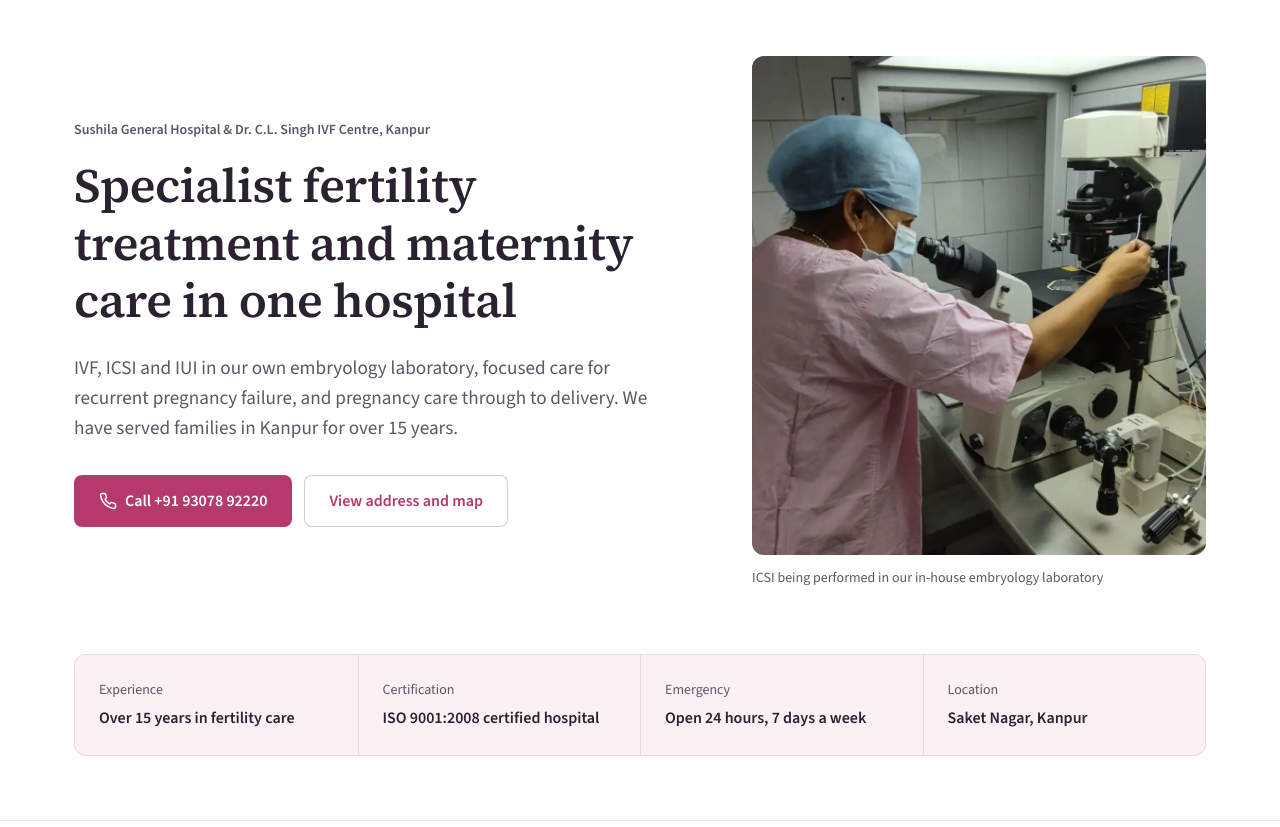
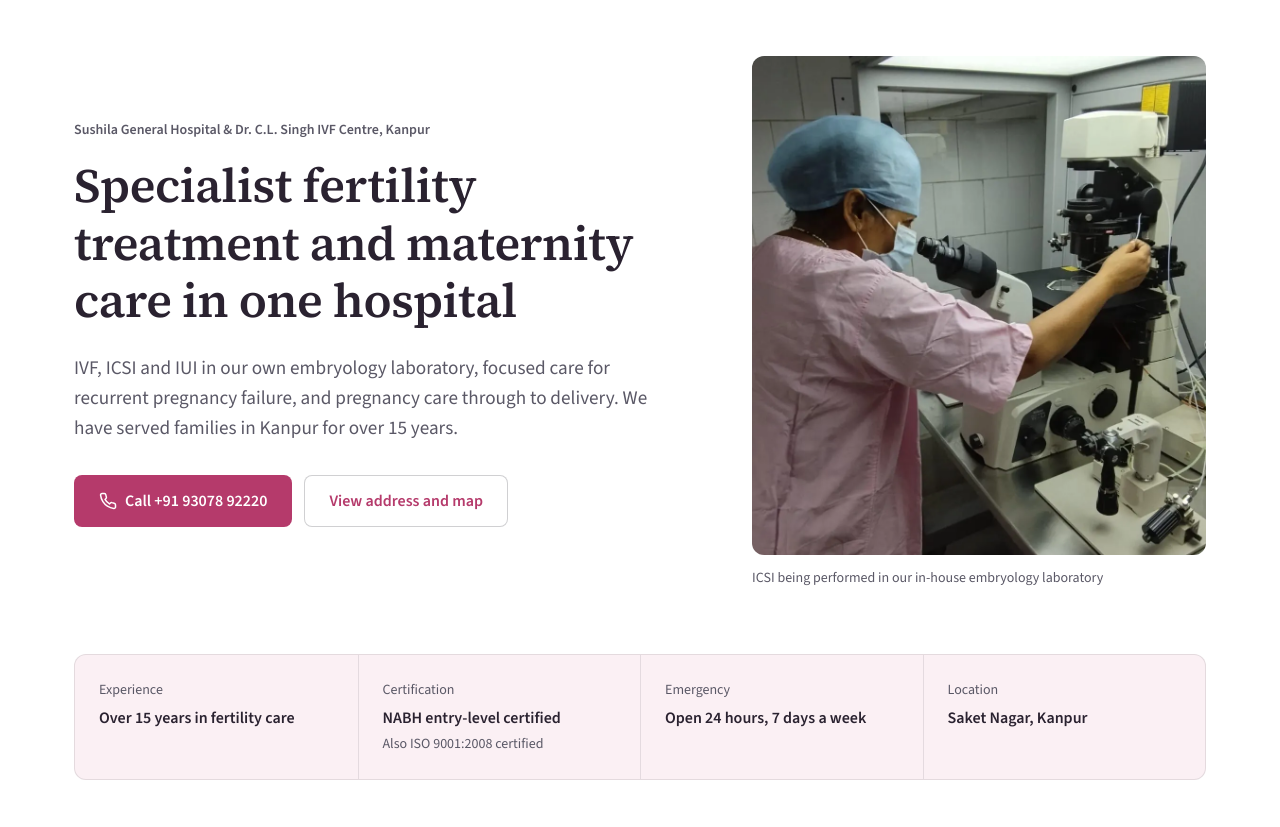
Before and after one commit to Aryankushwah4845/IVF, a plain HTML site: page index.html in a window 1280 px wide. Shown: the part 125-952 px from the top of the page. Drawn offline with nearby package versions, Linux system fonts and the light colour scheme.

Commit message:
Add NABH entry-level certification
Co-Authored-By: Claude Opus 5.5 <noreply@anthropic.com>
Claude-Session: https://claude.ai/code/session_019LjneJyz8hkt8o3xJbMmMc

```diff
--- a/assets/css/style.css
+++ b/assets/css/style.css
@@ -165,6 +165,7 @@ address { font-style: normal; }
 .facts > div:first-child { border-left: 0; }
 .facts dt { font-size: var(--text-secondary); color: var(--muted); margin-bottom: 4px; }
 .facts dd { margin: 0; font-weight: var(--w-semibold); color: var(--heading); }
+.facts-sub { display: block; margin-top: 2px; font-size: var(--text-secondary); font-weight: var(--w-regular); color: var(--muted); }
 
 /* ---------- Sections ---------- */
 .section { padding: var(--s7) 0; }
--- a/index.html
+++ b/index.html
@@ -4,7 +4,7 @@
   <meta charset="utf-8">
   <meta name="viewport" content="width=device-width, initial-scale=1">
   <title>Sushila General Hospital &amp; Dr. C.L. Singh IVF Centre, Kanpur | IVF, ICSI, IUI and Maternity Care</title>
-  <meta name="description" content="Fertility and maternity hospital in Saket Nagar, Kanpur. IVF, ICSI and IUI with an in-house embryology lab, care for recurrent pregnancy failure, laparoscopy, hysteroscopy, high-risk pregnancy care and normal delivery. ISO 9001:2008 certified, 24-hour emergency.">
+  <meta name="description" content="Fertility and maternity hospital in Saket Nagar, Kanpur. IVF, ICSI and IUI with an in-house embryology lab, care for recurrent pregnancy failure, laparoscopy, hysteroscopy, high-risk pregnancy care and normal delivery. NABH entry-level certified, 24-hour emergency.">
   <meta name="theme-color" content="#8a2650">
   <link rel="canonical" href="https://aryankushwah4845.github.io/IVF/">
   <link rel="icon" href="assets/favicon.svg" type="image/svg+xml">
@@ -49,6 +49,7 @@
     },
     "telephone": ["+91-9307892220", "+91-9161074513"],
     "isAcceptingNewPatients": true,
+    "hasCredential": {"@type": "EducationalOccupationalCredential", "name": "NABH Entry-Level Certification", "recognizedBy": {"@type": "Organization", "name": "National Accreditation Board for Hospitals & Healthcare Providers (NABH)"}},
     "openingHours": "Mo-Su 00:00-23:59"
   }
   </script>
@@ -125,7 +126,7 @@
       <div class="wrap">
         <dl class="facts" aria-label="Hospital at a glance">
           <div><dt>Experience</dt><dd>Over 15 years in fertility care</dd></div>
-          <div><dt>Certification</dt><dd>ISO 9001:2008 certified hospital</dd></div>
+          <div><dt>Certification</dt><dd>NABH entry-level certified<span class="facts-sub">Also ISO 9001:2008 certified</span></dd></div>
           <div><dt>Emergency</dt><dd>Open 24 hours, 7 days a week</dd></div>
           <div><dt>Location</dt><dd>Saket Nagar, Kanpur</dd></div>
         </dl>
@@ -390,7 +391,7 @@
           <span class="brand-mark-top">SUSHILA</span>
           <span class="brand-mark-bottom">GENERAL HOSPITAL</span>
         </span>
-        <p>Sushila General Hospital &amp; Dr. C.L. Singh IVF Centre<br>An ISO 9001:2008 certified hospital</p>
+        <p>Sushila General Hospital &amp; Dr. C.L. Singh IVF Centre<br>NABH entry-level certified hospital<br>ISO 9001:2008 certified</p>
       </div>
       <nav class="footer-nav" aria-label="Footer">
         <a href="#fertility">Fertility</a>
```
